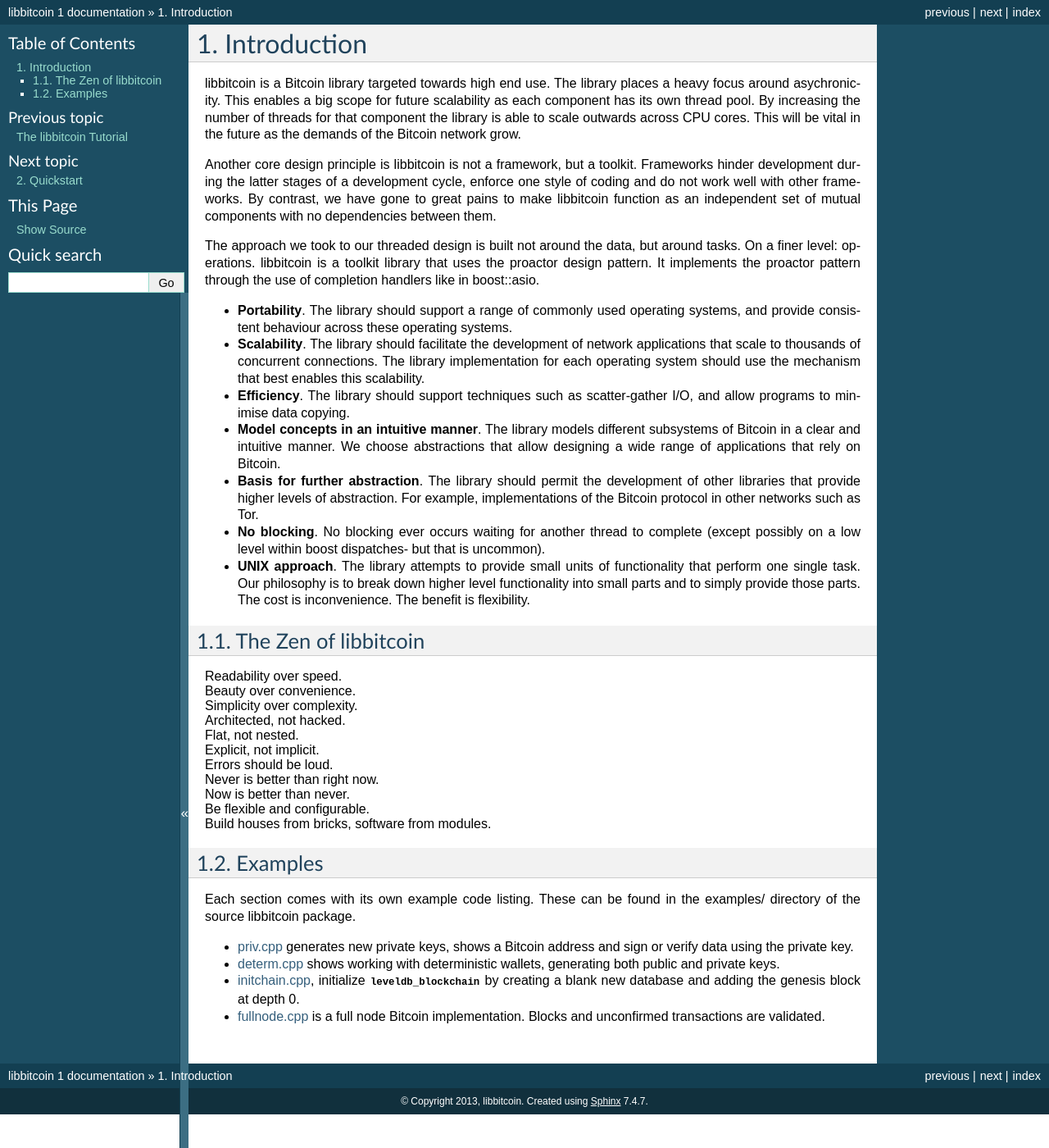
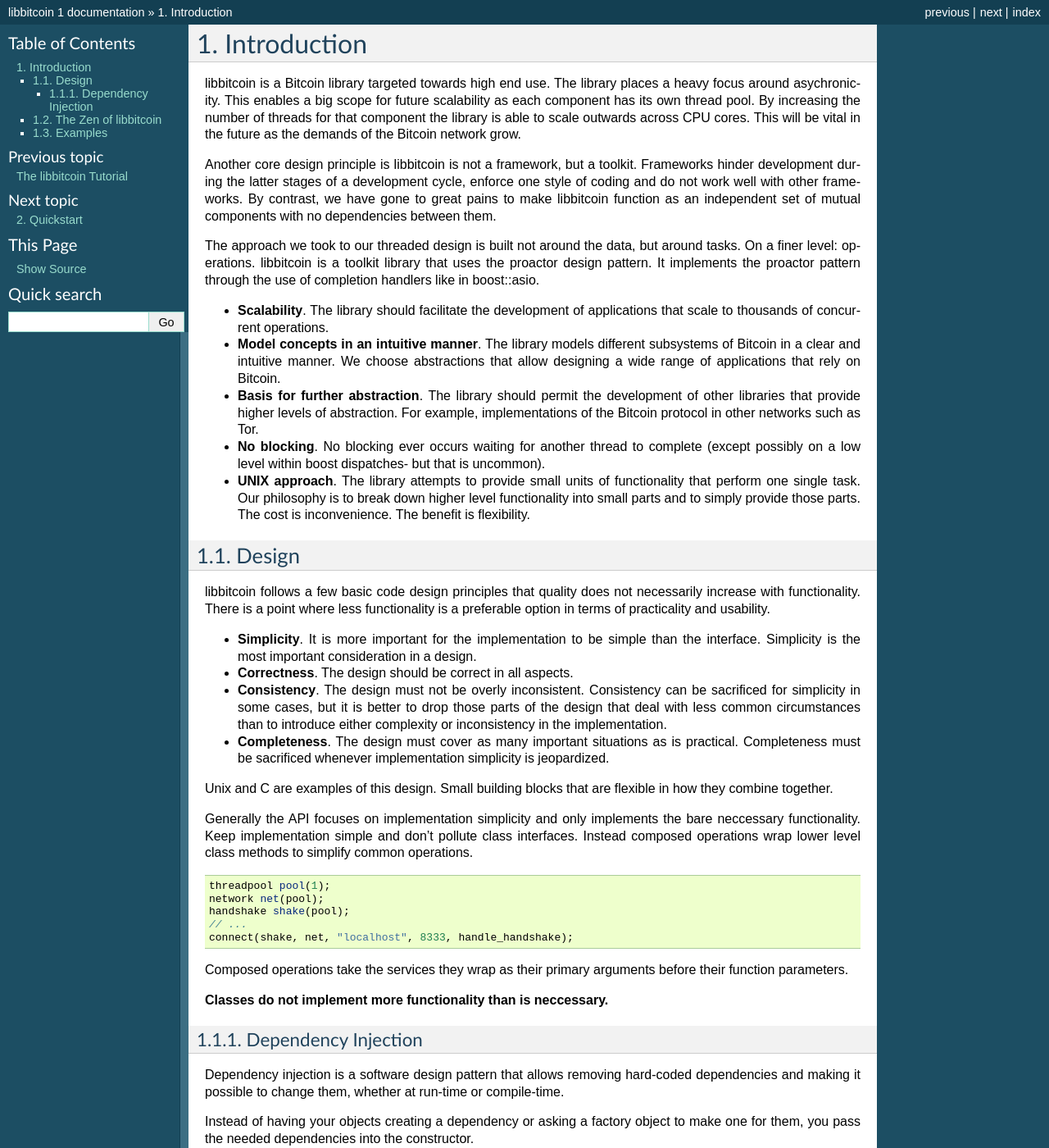
Before and after one commit to timjones47477timjones/libbitcoin-system, a Sphinx documentation site: the page built from doc/sphinx/introduction.rst, in a window 1280 px wide and 1400 px high. Shown: the whole window at 82% size. Built offline with Sphinx 7.4.7, drawn with Linux system fonts in a browser that asks for light colours; pages that are not in the unit, such as notebooks, are missing from menus; some of the changed text lies outside the part shown.

Commit message:
doc: further design info.

```diff
--- a/doc/sphinx/introduction.rst
+++ b/doc/sphinx/introduction.rst
@@ -22,13 +22,78 @@
 uses the proactor design pattern. It implements the proactor pattern through the
 use of completion handlers like in boost::asio.
 
-* **Portability**. The library should support a range of commonly used operating systems, and provide consistent behaviour across these operating systems.
-* **Scalability**. The library should facilitate the development of network applications that scale to thousands of concurrent connections. The library implementation for each operating system should use the mechanism that best enables this scalability.
-* **Efficiency**. The library should support techniques such as scatter-gather I/O, and allow programs to minimise data copying.
-* **Model concepts in an intuitive manner**. The library models different subsystems of Bitcoin in a clear and intuitive manner. We choose abstractions that allow designing a wide range of applications that rely on Bitcoin.
-* **Basis for further abstraction**. The library should permit the development of other libraries that provide higher levels of abstraction. For example, implementations of the Bitcoin protocol in other networks such as Tor.
-* **No blocking**. No blocking ever occurs waiting for another thread to complete (except possibly on a low level within boost dispatches- but that is uncommon).
-* **UNIX approach**. The library attempts to provide small units of functionality that perform one single task. Our philosophy is to break down higher level functionality into small parts and to simply provide those parts. The cost is inconvenience. The benefit is flexibility.
+* **Scalability**. The library should facilitate the development of applications
+  that scale to thousands of concurrent operations.
+* **Model concepts in an intuitive manner**. The library models different
+  subsystems of Bitcoin in a clear and intuitive manner. We choose abstractions
+  that allow designing a wide range of applications that rely on Bitcoin.
+* **Basis for further abstraction**. The library should permit the development
+  of other libraries that provide higher levels of abstraction. For example,
+  implementations of the Bitcoin protocol in other networks such as Tor.
+* **No blocking**. No blocking ever occurs waiting for another thread to complete
+  (except possibly on a low level within boost dispatches- but that is uncommon).
+* **UNIX approach**. The library attempts to provide small units of
+  functionality that perform one single task. Our philosophy is to break down
+  higher level functionality into small parts and to simply provide those
+  parts. The cost is inconvenience. The benefit is flexibility.
+
+.. _intro_design:
+
+Design
+======
+
+libbitcoin follows a few basic code design principles that quality does not
+necessarily increase with functionality. There is a point where less
+functionality is a preferable option in terms of practicality and usability.
+
+* **Simplicity**. It is more important for the implementation to be simple than
+  the interface. Simplicity is the most important consideration in a design.
+* **Correctness**. The design should be correct in all aspects.
+* **Consistency**. The design must not be overly inconsistent. Consistency can
+  be sacrificed for simplicity in some cases, but it is better to drop those
+  parts of the design that deal with less common circumstances than to
+  introduce either complexity or inconsistency in the implementation.
+* **Completeness**. The design must cover as many important situations as is
+  practical. Completeness must be sacrificed whenever implementation simplicity
+  is jeopardized.
+
+Unix and C are examples of this design. Small building blocks that are flexible
+in how they combine together.
+
+Generally the API focuses on implementation simplicity and only implements the
+bare neccessary functionality. Keep implementation simple and don't pollute
+class interfaces. Instead composed operations wrap lower level class methods
+to simplify common operations.
+::
+
+    threadpool pool(1);
+    network net(pool);
+    handshake shake(pool);
+    // ...
+    connect(shake, net, "localhost", 8333, handle_handshake);
+
+Composed operations take the services they wrap as their primary arguments
+before their function parameters.
+
+**Classes do not implement more functionality than is neccessary.**
+
+Dependency Injection
+--------------------
+
+Dependency injection is a software design pattern that allows removing
+hard-coded dependencies and making it possible to change them, whether at
+run-time or compile-time.
+
+Instead of having your objects creating a dependency or asking a factory
+object to make one for them, you pass the needed dependencies into the
+constructor.
+::
+
+    threadpool pool(1);
+    leveldb_blockchain chain(pool);
+    // The dependencies for transaction_pool are passed into its constructor.
+    // We could instead pass in a bdb_blockchain.
+    transaction_pool txpool(pool, chain);
 
 The Zen of libbitcoin
 =====================
--- a/doc/sphinx/overview.rst
+++ b/doc/sphinx/overview.rst
@@ -131,9 +131,6 @@
         };
     // Invoke the call. Returns immediately.
     chain.start("database/", blockchain_started);
-
-Dependency Injection
-^^^^^^^^^^^^^^^^^^^^
 
 Data Types
 ----------
```
Also changed, not shown: doc/sphinx/blockchain.rst (+81 -7 lines).
